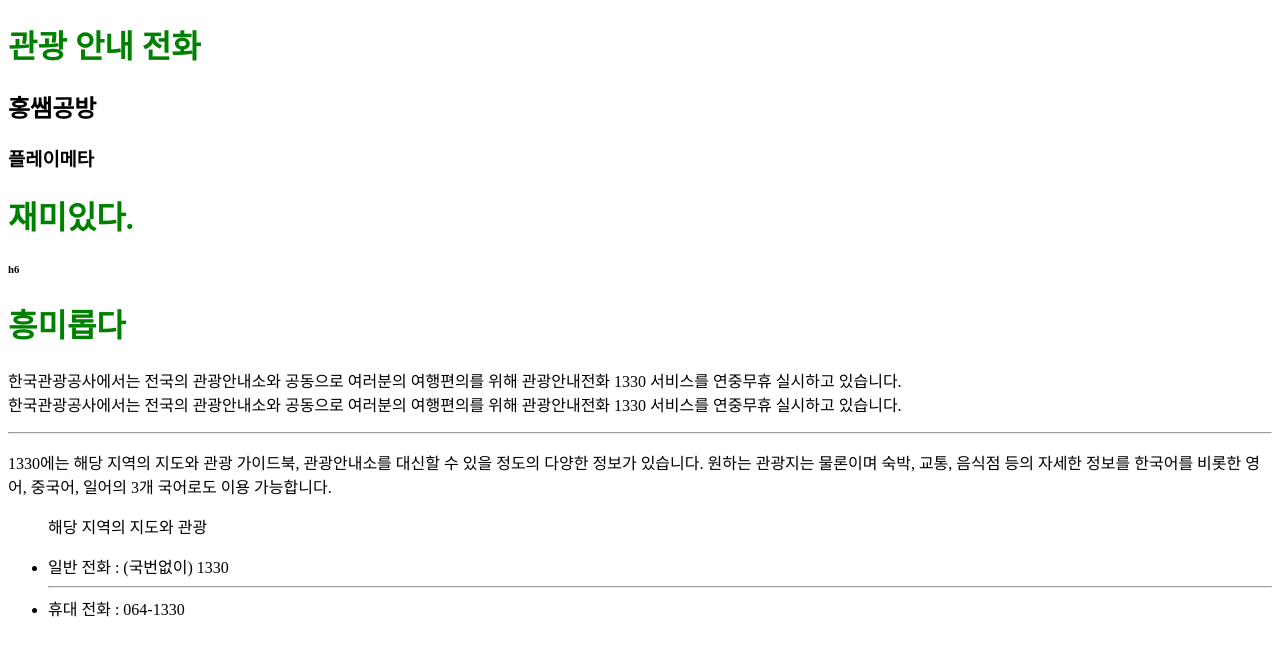
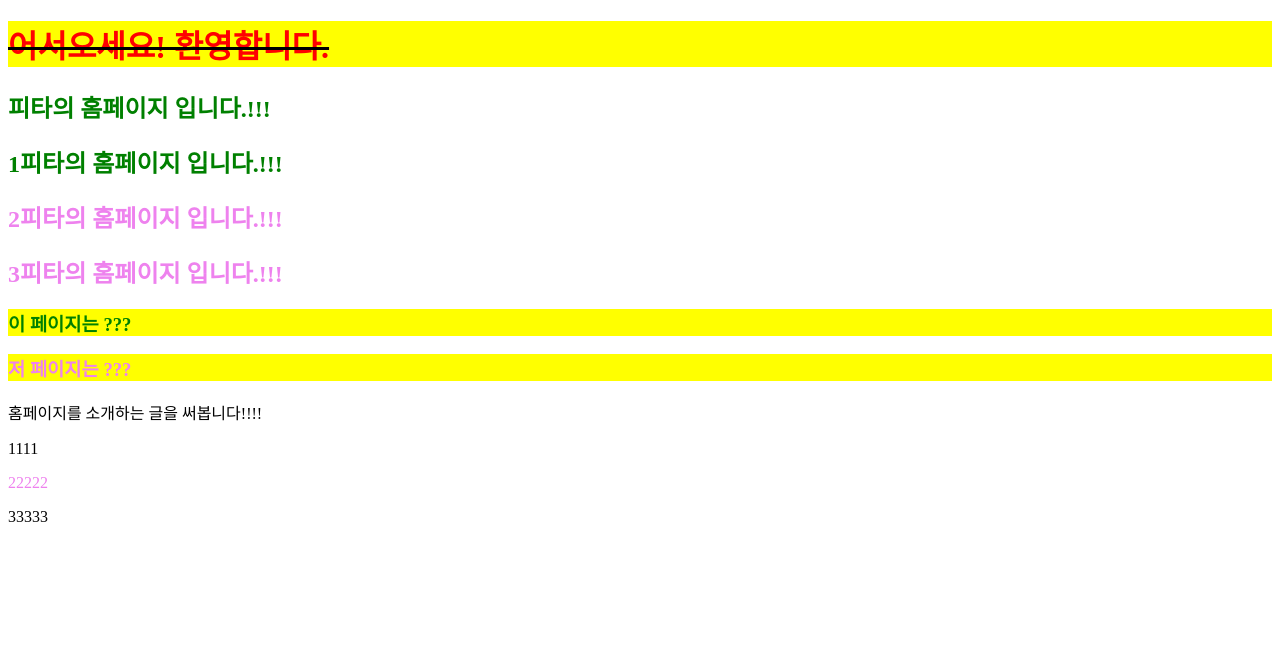
Before and after one commit to ladyfree/HTML, a plain HTML site: page index.html in a window 1280 px wide. Drawn offline with Linux system fonts and the light colour scheme.

Commit message:
Add files via upload

```diff
--- a/index.html
+++ b/index.html
@@ -1,33 +1,28 @@
 <!DOCTYPE html>
-<html lang="ko">
+<html lang="en">
 <head>
-	<meta charset="utf-8">
-	<title>제주 관광 안내</title>
-	<style>
-		h1 { color : green ;}
-	</style>
+    <meta charset="UTF-8">
+    <meta http-equiv="X-UA-Compatible" content="IE=edge">
+    <meta name="viewport" content="width=device-width, initial-scale=1.0">
+    <title>플레이메타 2주차 스터디</title>
+    <style>
+        h1 {color : red; text-decoration: line-through; text-decoration-color: black; }
+        h2, h3 {color : green}
+        h1, h3 {background-color: yellow;}
+        .no2 {color : violet}
+    </style>
 </head>
 <body>
-	<h1>관광 안내 전화 </h1>
-    <h2>홍쌤공방</h2>
-    <h3>플레이메타</h3>
-	<h1>재미있다.</h1>
-    <h6>h6</h6>
-	<h1>흥미롭다</h1>
-    <p>한국관광공사에서는 전국의 관광안내소와 공동으로 여러분의 여행편의를 위해 관광안내전화 1330 서비스를 연중무휴 실시하고 있습니다.
-<br>
-        한국관광공사에서는 전국의 관광안내소와 공동으로 여러분의 여행편의를 위해 관광안내전화 1330 서비스를 연중무휴 실시하고 있습니다.
-    </p>
-	<hr>
-	<p>1330에는 해당 지역의 지도와 관광 가이드북, 관광안내소를 대신할 수 있을 정도의 다양한 정보가 있습니다. 원하는 관광지는 물론이며 숙박, 교통, 음식점 등의 자세한 정보를 한국어를 비롯한 영어, 중국어, 일어의 3개 국어로도 이용 가능합니다.</p>
-
-	<blockquote> 해당 지역의 지도와 관광</blockquote>
-
-
-	<ul>
-		<li>일반 전화 : (국번없이) 1330</li>
-		<hr>
-		<li>휴대 전화 : 064-1330</li>
-	</ul>
+    <h1>어서오세요! 환영합니다.</h1>
+    <h2>피타의 홈페이지 입니다.!!!</h2>
+    <h2>1피타의 홈페이지 입니다.!!!</h2>
+    <h2 class="no2">2피타의 홈페이지 입니다.!!!</h2>
+    <h2 class="no2">3피타의 홈페이지 입니다.!!!</h2>
+    <h3>이 페이지는 ???</h3>
+    <h3 class="no2">저 페이지는 ???</h3>
+    <p>홈페이지를 소개하는 글을 써봅니다!!!!</p>
+    <p>1111 </p>
+    <p class="no2">22222 </p>
+    <p>33333 </p>
 </body>
 </html>
```
Also changed, not shown: ex02.html (added, +34 -0 lines).
